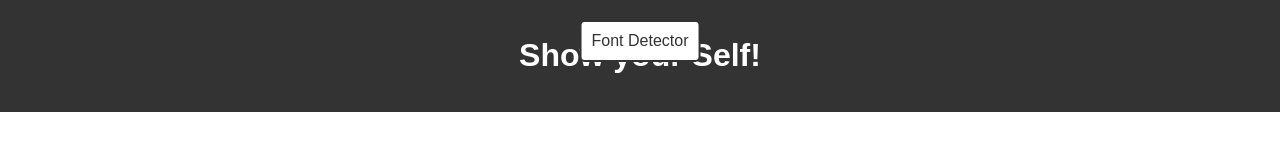
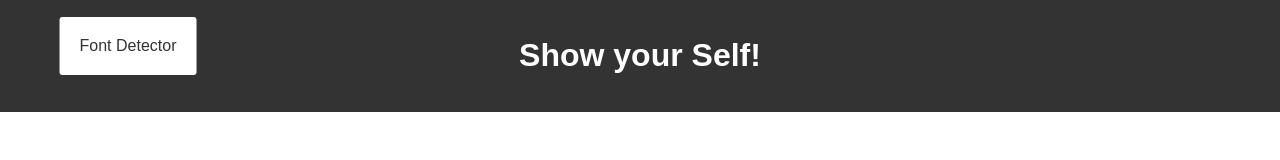
Before and after one commit to jayhii/text_font, a plain HTML site: page index.html in a window 1280 px wide. Drawn offline with Linux system fonts and the light colour scheme.

Commit message:
Update index.html

```diff
--- a/index.html
+++ b/index.html
@@ -24,12 +24,12 @@
 
         #text-box {
             position: absolute;
-            top: 20px;
-            left: 50%;
+            top: 15px;
+            left: 10%;
             transform: translateX(-50%);
             background-color: #fff;
             color: #333;
-            padding: 10px;
+            padding: 20px;
             border: 2px solid #333;
             border-radius: 5px;
             cursor: pointer;
```
